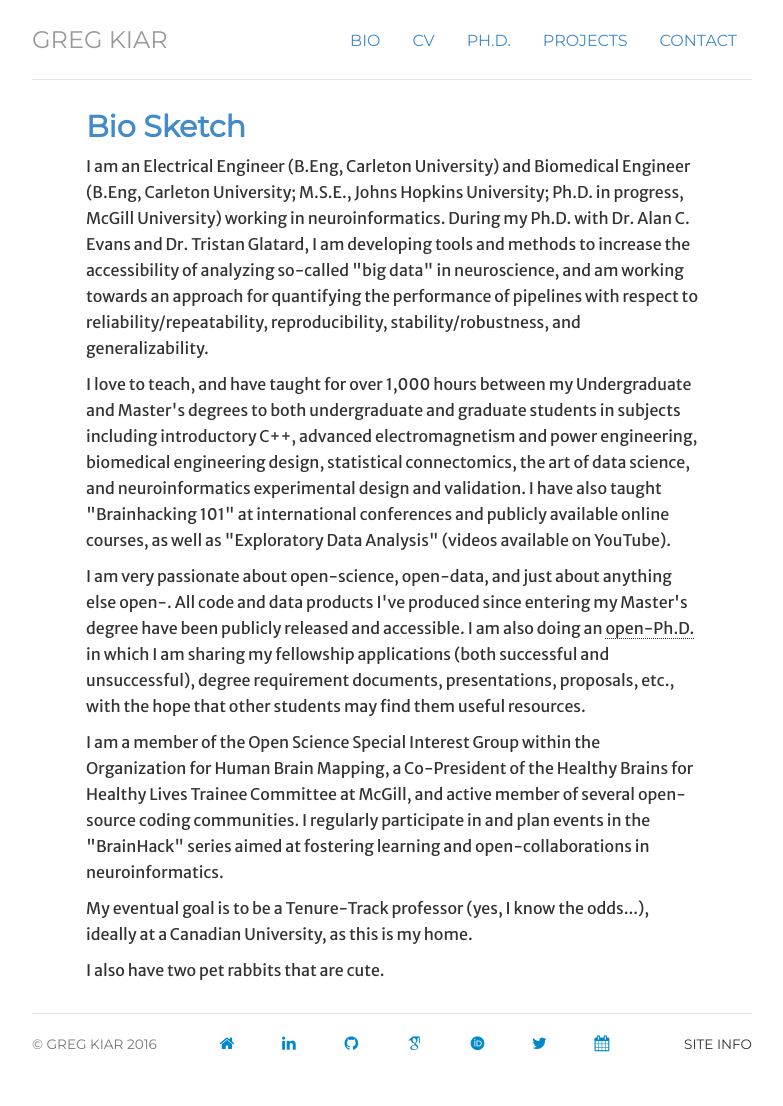
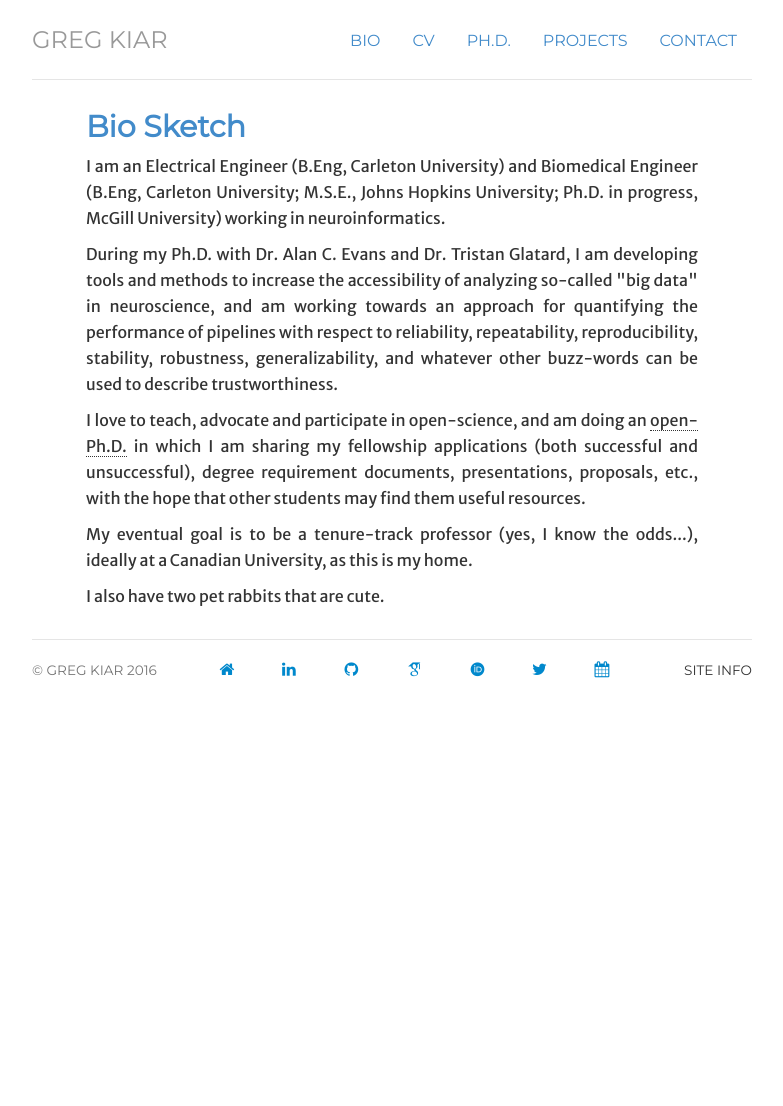
Before and after one commit to gkiar/gkiar.github.io, a Jekyll site: the page built from bio/index.html, in a window 1280 px wide. Shown: the whole page, without its empty margins (248-1031 px from the left). Built offline with Jekyll 4.4.1, drawn with Linux system fonts in a browser that asks for light colours; nearby versions of some CDN libraries; some web fonts are replaced; after the commit the page ends 900 px from its top, so only the background shows below that.

```diff
--- a/bio/index.html
+++ b/bio/index.html
@@ -4,39 +4,26 @@ title: Greg Kiar
 description: Bio Sketch
 ---
 
-<div class="about">
+<div class="about" style="text-align:justify">
 
 <h2>Bio Sketch</h2>
 <p> I am an Electrical Engineer (B.Eng, Carleton University) and Biomedical Engineer (B.Eng,
 Carleton University; M.S.E., Johns Hopkins University; Ph.D. in progress, McGill University)
-working in neuroinformatics. During my Ph.D. with Dr. Alan C. Evans and Dr. Tristan Glatard,
-I am developing tools and methods to increase the accessibility of analyzing so-called "big data"
-in neuroscience, and am working towards an approach for quantifying the performance of pipelines
-with respect to reliability/repeatability, reproducibility, stability/robustness, and
-generalizability. </p>
+working in neuroinformatics.</p>
 
+<p>During my Ph.D. with Dr. Alan C. Evans and Dr. Tristan Glatard, I am developing tools and
+methods to increase the accessibility of analyzing so-called "big data" in neuroscience, and
+am working towards an approach for quantifying the performance of pipelines with respect to
+reliability, repeatability, reproducibility, stability, robustness, generalizability, and
+whatever other buzz-words can be used to describe trustworthiness.</p>
 
-<p> I love to teach, and have taught for over 1,000 hours between my Undergraduate and Master's
-degrees to both undergraduate and graduate students in subjects including introductory C++,
-advanced electromagnetism and power engineering, biomedical engineering design, statistical
-connectomics, the art of data science, and neuroinformatics experimental design and validation.
-I have also taught "Brainhacking 101" at international conferences and publicly available online
-courses, as well as "Exploratory Data Analysis" (videos available on YouTube). <p>
+<p> I love to teach, advocate and participate in open-science, and am doing an
+<a href="/phd">open-Ph.D.</a> in which I am sharing my fellowship applications (both successful
+and unsuccessful), degree requirement documents, presentations, proposals, etc., with the hope
+that other students may find them useful resources.</p>
 
-
-<p> I am very passionate about open-science, open-data, and just about anything else open-. All code
-and data products I've produced since entering my Master's degree have been publicly released and
-accessible. I am also doing an <a href="/phd">open-Ph.D.</a> in which I am sharing my fellowship
-applications (both successful and unsuccessful), degree requirement documents, presentations,
-proposals, etc., with the hope that other students may find them useful resources. </p>
-
-<p> I am a member of the Open Science Special Interest Group within the Organization for Human Brain
-Mapping, a Co-President of the Healthy Brains for Healthy Lives Trainee Committee at McGill, and
-active member of several open-source coding communities. I regularly participate in and plan events
-in the "BrainHack" series aimed at fostering learning and open-collaborations in neuroinformatics. </p>
-
-<p> My eventual goal is to be a Tenure-Track professor (yes, I know the odds...), ideally at a Canadian
-University, as this is my home. </p>
+<p> My eventual goal is to be a tenure-track professor (yes, I know the odds...), ideally at a
+Canadian University, as this is my home. </p>
 
 <p> I also have two pet rabbits that are cute. </p>
 
--- a/phd/index.html
+++ b/phd/index.html
@@ -4,7 +4,7 @@ title: Greg Kiar
 description: Ph.D.
 ---
 
-  <div class="about">
+  <div class="about" style="text-align:justify">
     <h2>Open Ph.D.</h2>
     <p> I'm all about open science, so why not open degrees, too? This page will be home to
     a variety of content I produce throughout the Ph.D., including official requirements,
```
Also changed, not shown: projects/index.html (+22 -5 lines).
